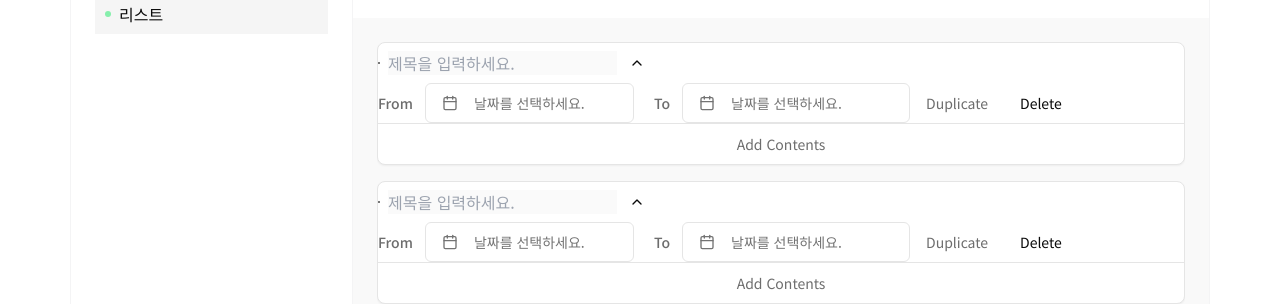
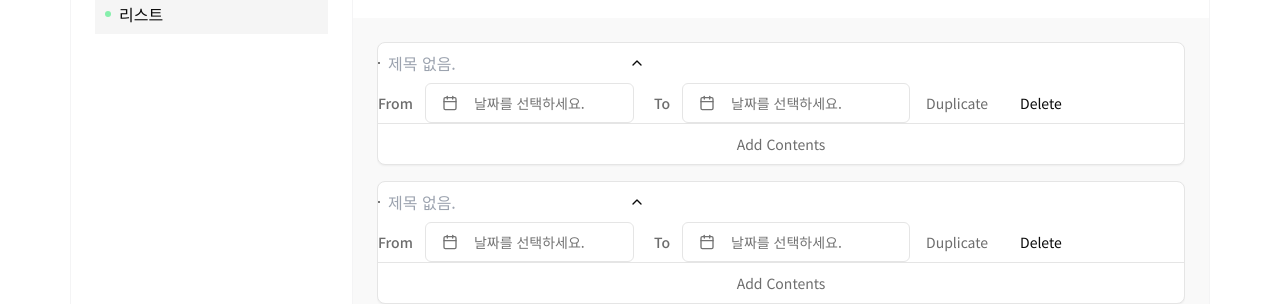
Before and after one commit to nrkcode/REAL-next-board, a Next.js app: page /board/1 in a window 1280 px wide. Shown: the part 204-508 px from the top of the page. Built offline with nearby package versions, Linux system fonts and the light colour scheme.

Commit message:
코드정리

```diff
--- a/features/board/CardBoard.tsx
+++ b/features/board/CardBoard.tsx
@@ -1,18 +1,7 @@
-import {
-    Button,
-    Card,
-    Checkbox,
-    Dialog,
-    DialogContent,
-    DialogDescription,
-    DialogFooter,
-    DialogHeader,
-    DialogTitle,
-    DialogTrigger,
-    LabelDatePicker,
-    Separator,
-} from "@/components/ui";
+"use client";
+import { Button, Card, Checkbox, Dialog, DialogContent, DialogDescription, DialogFooter, DialogHeader, DialogTitle, DialogTrigger, LabelDatePicker, Separator } from "@/components/ui";
 import { ChevronUp } from "lucide-react";
+
 function CardBoard() {
     return (
         <Card className="w-full flex flex-col items-center p-5">
@@ -20,12 +9,7 @@ function CardBoard() {
             <div className="w-full flex items-center justify-between mb-4">
                 <div className="flex items-center justify-start gap-2">
                     <Checkbox className="h-5 w-5" />
-                    <input
-                        type="text"
-                        placeholder="제목을 입력하세요."
-                        className="text-xl outline-none"
-                        disabled={true}
-                    />
+                    <input type="text" placeholder="제목 없음." className="text-xl outline-none bg-transparent" disabled={true} />
                 </div>
                 <Button variant={"ghost"} size={"icon"}>
                     <ChevronUp className="text-[#6d6d6d]" />
@@ -56,9 +40,26 @@ function CardBoard() {
             </div>
             <Separator className="my-3" />
             {/* Add Contents 버튼 영역 */}
-            <Button variant={"ghost"} className="font-normal text-[#6D6D6D]">
-                Add Contents
-            </Button>
+            <Dialog>
+                <DialogTrigger asChild>
+                    <Button
+                        variant={"ghost"}
+                        className="font-normal text-[#6D6D6D]"
+                    >
+                        Add Contents
+                    </Button>
+                </DialogTrigger>
+                <DialogContent className="sm:max-w-[425px]">
+                    <DialogHeader>
+                        <DialogTitle>Edit profile</DialogTitle>
+                        <DialogDescription>Make changes to your profile here. Click save when you're done.</DialogDescription>
+                    </DialogHeader>
+                    <div className="grid gap-4 py-4"></div>
+                    <DialogFooter>
+                        <Button type="submit">Save changes</Button>
+                    </DialogFooter>
+                </DialogContent>
+            </Dialog>
         </Card>
     );
 }
```
